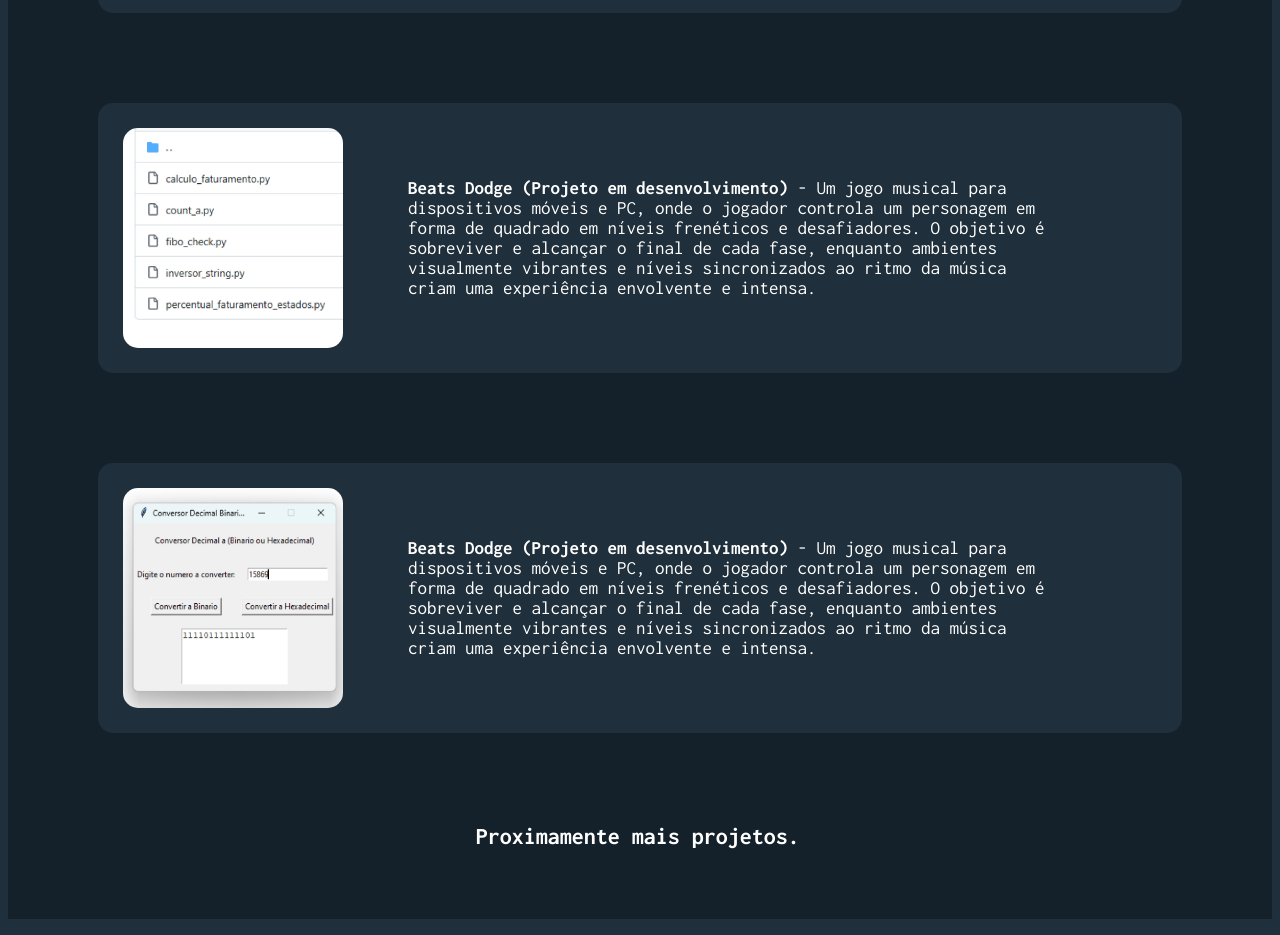
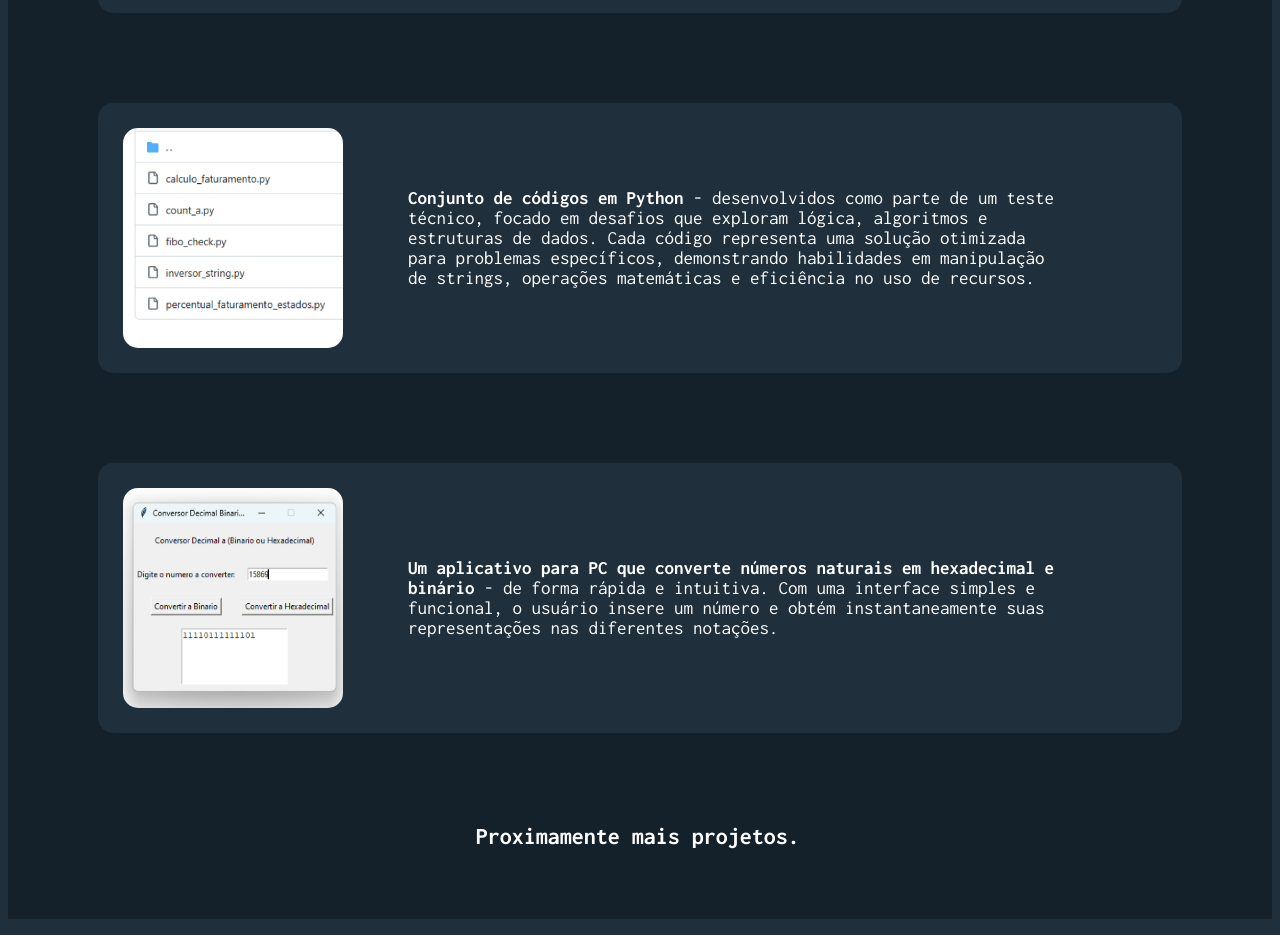
Before and after one commit to JerssonGraffe/PortfolioPersonal, a plain HTML site: page Index.html in a window 1280 px wide. Shown: the part 1959-2894 px from the top of the page. Drawn offline with Linux system fonts and the light colour scheme.

Commit message:
fix p text

```diff
--- a/Index.html
+++ b/Index.html
@@ -85,7 +85,7 @@
       <a href="https://github.com/JerssonGraffe/TesteTecnico-Estagio/tree/main/Teste%20Tecnico" target="_blank">
         <div class="projecto">
           <img src="img/image/ImageProjecto1.jpg" alt="">
-          <p><strong>Beats Dodge (Projeto em desenvolvimento)</strong> - Um jogo musical para dispositivos móveis e PC, onde o jogador controla um personagem em forma de quadrado em níveis frenéticos e desafiadores. O objetivo é sobreviver e alcançar o final de cada fase, enquanto ambientes visualmente vibrantes e níveis sincronizados ao ritmo da música criam uma experiência envolvente e intensa.</p>
+          <p><strong>Conjunto de códigos em Python</strong> - desenvolvidos como parte de um teste técnico, focado em desafios que exploram lógica, algoritmos e estruturas de dados. Cada código representa uma solução otimizada para problemas específicos, demonstrando habilidades em manipulação de strings, operações matemáticas e eficiência no uso de recursos.</p>
           <h1>Abrir</h1>
           <h2>Aperta para abrir</h2>
         </div>
@@ -94,7 +94,7 @@
       <a href="https://github.com/JerssonGraffe/ConversorDecimalBinarioHexadecimal/blob/main/File/ConversorBinario.pyw" target="_blank">
         <div class="projecto">
           <img src="img/image/ImageProjecto2.jpg" alt="">
-          <p><strong>Beats Dodge (Projeto em desenvolvimento)</strong> - Um jogo musical para dispositivos móveis e PC, onde o jogador controla um personagem em forma de quadrado em níveis frenéticos e desafiadores. O objetivo é sobreviver e alcançar o final de cada fase, enquanto ambientes visualmente vibrantes e níveis sincronizados ao ritmo da música criam uma experiência envolvente e intensa.</p>
+          <p><strong>Um aplicativo para PC que converte números naturais em hexadecimal e binário</strong> -  de forma rápida e intuitiva. Com uma interface simples e funcional, o usuário insere um número e obtém instantaneamente suas representações nas diferentes notações.</p>
           <h1>Abrir</h1>
           <h2>Aperta para abrir</h2>
         </div>
```
